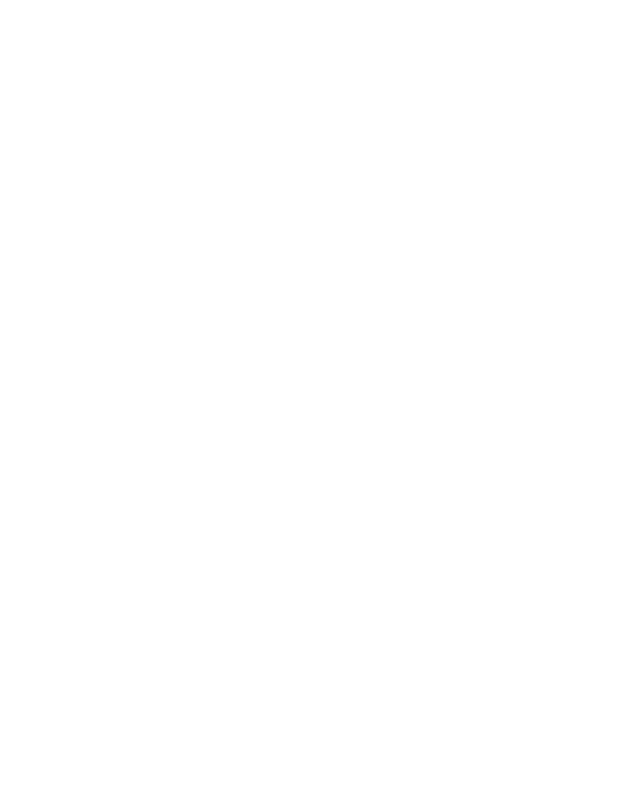
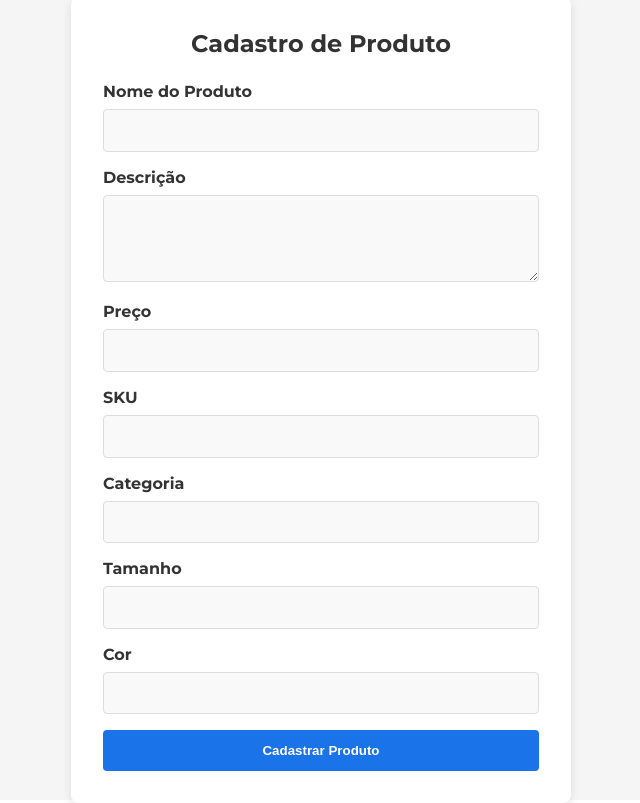
Before and after one commit to Matp1/affiliattes-trevi, a React (Vite) app in the folder trevi/: page /produtos/cadastro in a window 1280 px wide. Before the commit this address had no page. Shown: the whole page, without its empty margins (319-959 px from the left). Built offline with nearby package versions, Linux system fonts and the light colour scheme; sample sign-in values are in the browser's storage.

Commit message:
logica da pagina de cadastro de produtos pronta e parte do visual

```diff
--- a/trevi/src/pages/Routes.jsx
+++ b/trevi/src/pages/Routes.jsx
@@ -1,8 +1,9 @@
-import { BrowserRouter as Router, Routes, Route, Navigate } from 'react-router-dom';
-import CadastroUsuario from './cadastro/index';
-import LoginUsuario from './login/index';
-import PaginaPrincipal from './home/index';
-import PrivateRoute from './PrivateRoute';
+import { BrowserRouter as Router, Routes, Route, Navigate } from "react-router-dom";
+import CadastroUsuario from "./cadastro/index";
+import LoginUsuario from "./login/index";
+import PaginaPrincipal from "./home/index";
+import CadastroProduto from "./productsRegister/index";
+import PrivateRoute from "./PrivateRoute";
 
 const AppRoutes = () => {
   return (
@@ -19,6 +20,14 @@ const AppRoutes = () => {
             </PrivateRoute>
           }
         />
+        <Route
+          path="/produtos/cadastro"
+          element={
+            <PrivateRoute>
+              <CadastroProduto />
+            </PrivateRoute>
+          }
+        />
       </Routes>
     </Router>
   );
--- /dev/null
+++ b/trevi/src/pages/productsRegister/index.jsx
@@ -0,0 +1,147 @@
+import { useState } from "react";
+import { useNavigate } from "react-router-dom";
+import "./style.css";
+
+const CadastroProduto = () => {
+  const [formData, setFormData] = useState({
+    name: "",
+    description: "",
+    price: "",
+    sku: "",
+    category: "",
+    size: "",
+    color: "",
+  });
+
+  const [loading, setLoading] = useState(false);
+  const [message, setMessage] = useState("");
+  const navigate = useNavigate();
+
+  const handleChange = (e) => {
+    const { name, value } = e.target;
+    setFormData({ ...formData, [name]: value });
+  };
+
+  const handleSubmit = async (e) => {
+    e.preventDefault();
+    setLoading(true);
+    try {
+      await fetch("http://localhost:3000/products", {
+        method: "POST",
+        headers: {
+          "Content-Type": "application/json",
+        },
+        body: JSON.stringify(formData),
+      });
+
+      setMessage("Produto cadastrado com sucesso!");
+      setTimeout(() => {
+        navigate("/home");
+      }, 2000); // Redireciona após 2 segundos
+    } catch (error) {
+      setMessage(error.message);
+    } finally {
+      setLoading(false);
+    }
+  };
+
+  return (
+    <div className="cadastro-produto-container">
+      <form className="cadastro-produto-form" onSubmit={handleSubmit}>
+        <h2>Cadastro de Produto</h2>
+        {message && <p className={`mensagem ${message.includes("Erro") ? "error" : ""}`}>{message}</p>}
+
+        <div className="input-group">
+          <label htmlFor="name">Nome do Produto</label>
+          <input
+            type="text"
+            id="name"
+            name="name"
+            value={formData.name}
+            onChange={handleChange}
+            required
+          />
+        </div>
+
+        <div className="input-group">
+          <label htmlFor="description">Descrição</label>
+          <textarea
+            id="description"
+            name="description"
+            value={formData.description}
+            onChange={handleChange}
+            rows="4"
+            required
+          ></textarea>
+        </div>
+
+        <div className="input-group">
+          <label htmlFor="price">Preço</label>
+          <input
+            type="number"
+            id="price"
+            name="price"
+            value={formData.price}
+            onChange={handleChange}
+            step="0.01"
+            required
+          />
+        </div>
+
+        <div className="input-group">
+          <label htmlFor="sku">SKU</label>
+          <input
+            type="text"
+            id="sku"
+            name="sku"
+            value={formData.sku}
+            onChange={handleChange}
+            required
+          />
+        </div>
+
+        <div className="input-group">
+          <label htmlFor="category">Categoria</label>
+          <input
+            type="text"
+            id="category"
+            name="category"
+            value={formData.category}
+            onChange={handleChange}
+            required
+          />
+        </div>
+
+        <div className="input-group">
+          <label htmlFor="size">Tamanho</label>
+          <input
+            type="text"
+            id="size"
+            name="size"
+            value={formData.size}
+            onChange={handleChange}
+            required
+          />
+        </div>
+
+        <div className="input-group">
+          <label htmlFor="color">Cor</label>
+          <input
+            type="text"
+            id="color"
+            name="color"
+            value={formData.color}
+            onChange={handleChange}
+            required
+          />
+        </div>
+
+        <button type="submit" className="cadastro-produto-button" disabled={loading}>
+          {loading ? <div className="spinner"></div> : "Cadastrar Produto"}
+        </button>
+      </form>
+    </div>
+  );
+};
+
+export default CadastroProduto;
--- /dev/null
+++ b/trevi/src/pages/productsRegister/style.css
@@ -0,0 +1,105 @@
+/* Container geral */
+.cadastro-produto-container {
+    display: flex;
+    justify-content: center;
+    align-items: center;
+    height: 100vh;
+    background-color: #f5f5f5;
+    padding: 1rem;
+  }
+
+  /* Estilo do formulário */
+  .cadastro-produto-form {
+    background-color: #fff;
+    padding: 2rem;
+    border-radius: 8px;
+    box-shadow: 0px 4px 10px rgba(0, 0, 0, 0.1);
+    max-width: 500px;
+    width: 100%;
+    text-align: center;
+    box-sizing: border-box;
+  }
+
+  .cadastro-produto-form h2 {
+    margin-bottom: 1.5rem;
+    color: #333;
+  }
+
+  /* Estilo dos grupos de input */
+  .input-group {
+    margin-bottom: 1rem;
+    text-align: left;
+  }
+
+  .input-group label {
+    display: block;
+    margin-bottom: 0.5rem;
+    font-weight: bold;
+    color: #333;
+  }
+
+  .input-group input,
+  .input-group textarea {
+    width: 100%;
+    padding: 0.8rem;
+    border: 1px solid #ddd;
+    border-radius: 4px;
+    background-color: #f9f9f9;
+    transition: border-color 0.3s;
+    box-sizing: border-box;
+  }
+
+  .input-group input:focus,
+  .input-group textarea:focus {
+    border-color: #1a73e8;
+    outline: none;
+  }
+
+  /* Botão de cadastro */
+  .cadastro-produto-button {
+    width: 100%;
+    padding: 0.8rem;
+    background-color: #1a73e8;
+    color: #fff;
+    border: none;
+    border-radius: 4px;
+    cursor: pointer;
+    font-weight: bold;
+    transition: background-color 0.3s, box-shadow 0.3s;
+  }
+
+  .cadastro-produto-button:hover {
+    background-color: #3367d6;
+    box-shadow: 0px 2px 6px rgba(0, 0, 0, 0.2);
+  }
+
+  .cadastro-produto-button:disabled {
+    background-color: #ccc;
+    cursor: not-allowed;
+  }
+
+  /* Spinner no botão */
+  .spinner {
+    border: 4px solid #f3f3f3;
+    border-top: 4px solid #ffcc00;
+    border-radius: 50%;
+    width: 20px;
+    height: 20px;
+    animation: spin 1s linear infinite;
+    margin: auto;
+  }
+
+  @keyframes spin {
+    0% { transform: rotate(0deg); }
+    100% { transform: rotate(360deg); }
+  }
+
+  /* Mensagem de sucesso ou erro */
+  .mensagem {
+    color: #4caf50;
+    margin-bottom: 1rem;
+  }
+
+  .mensagem.error {
+    color: #ea4335;
+  }
```
Also changed, not shown: 1 other file (tests, documents, lock files or other folders).
